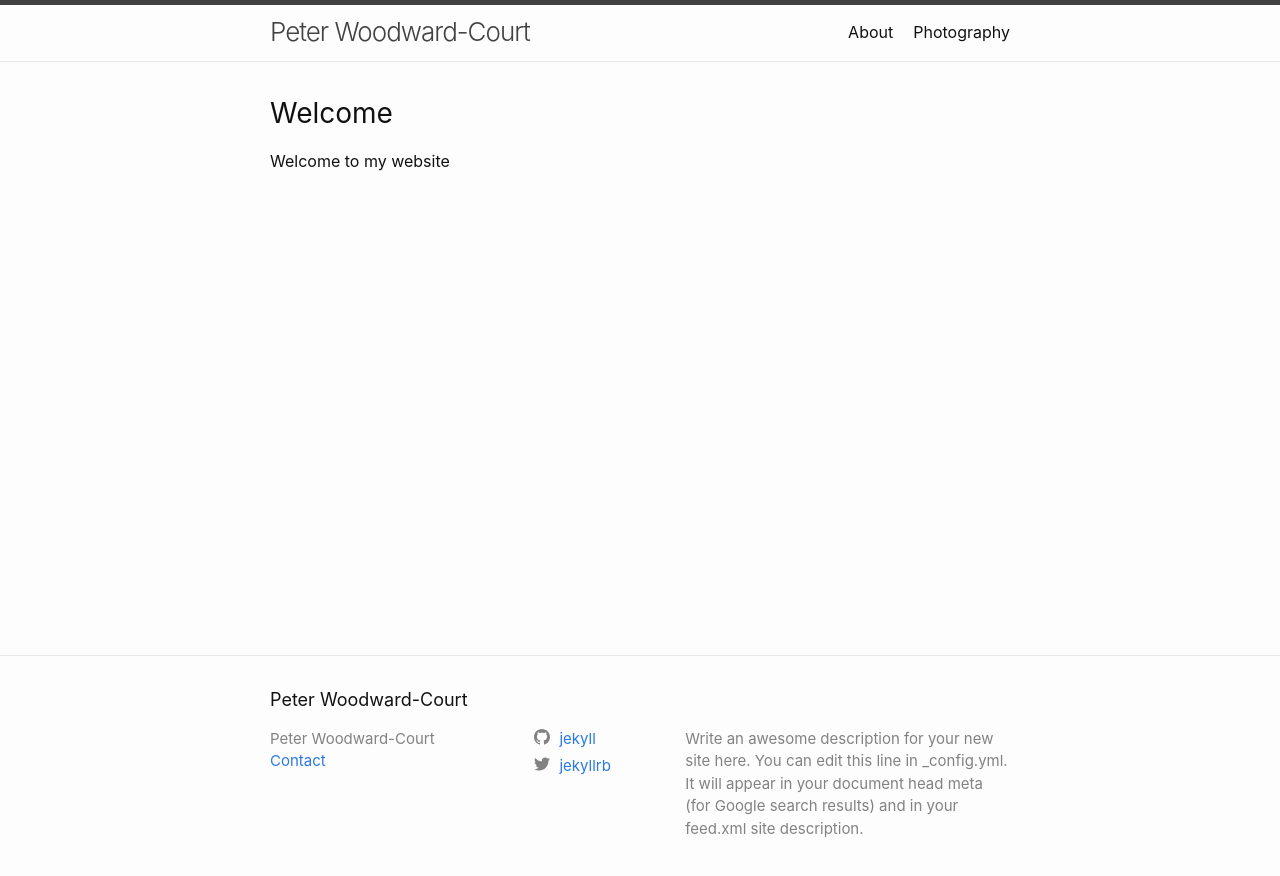
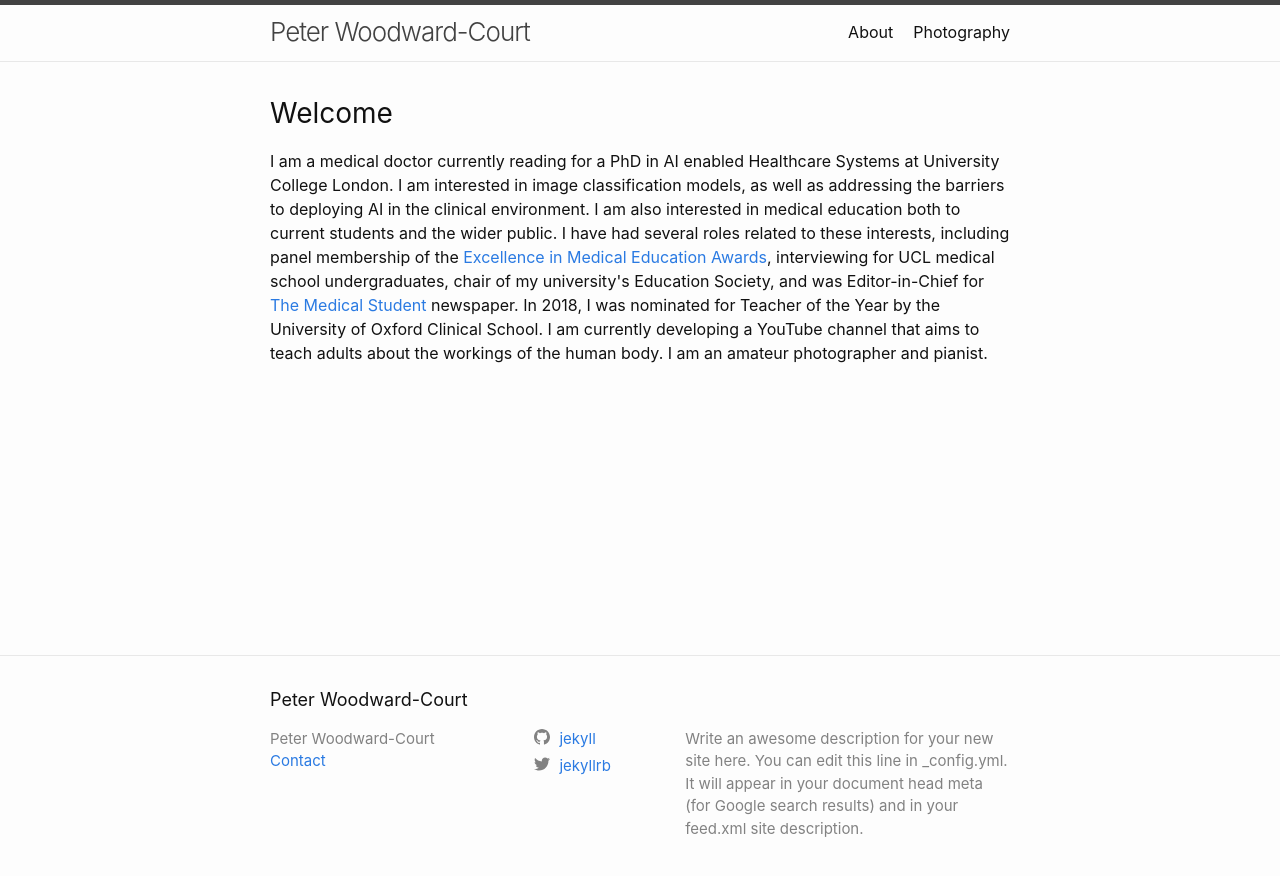
Before and after one commit to peterwoodward-court/peterwoodward-court.github.io, a Jekyll site: the page built from index.markdown, in a window 1280 px wide. Shown: the top 876 px of the page. Built offline with Jekyll 4.4.1, drawn with Linux system fonts in a browser that asks for light colours.

Commit message:
body of about2

```diff
--- a/_layouts/home.html
+++ b/_layouts/home.html
@@ -38,7 +38,12 @@ layout: default
 
 <body>
 
-Welcome to my website
+I am a medical doctor currently reading for a PhD in AI enabled Healthcare Systems at University College London. I am interested in image classification models, as well as addressing the barriers to deploying AI in the clinical environment.
+
+I am also interested in medical education both to current students and the wider public. I have had several roles related to these interests, including panel membership of the <a href="https://www.ucl.ac.uk/medical-school/current-mbbs-students/qa-enhancement-unit/teaching-awards/excellence-medical-education-awards-2020">Excellence in Medical Education Awards</a>, interviewing for UCL medical school undergraduates, chair of my university's Education Society, and was Editor-in-Chief for <a
+href="https://en.wikipedia.org/wiki/The_Medical_Student">The Medical Student</a> newspaper. In 2018, I was nominated for Teacher of the Year by the University of Oxford Clinical School. I am currently developing a YouTube channel that aims to teach adults about the workings of the human body.
+
+I am an amateur photographer and pianist.
 
 </body>
 
```
